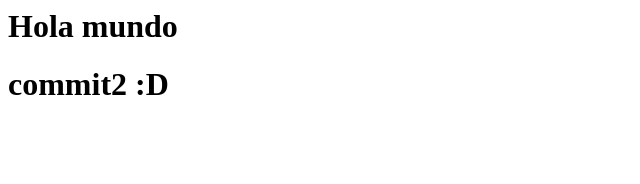
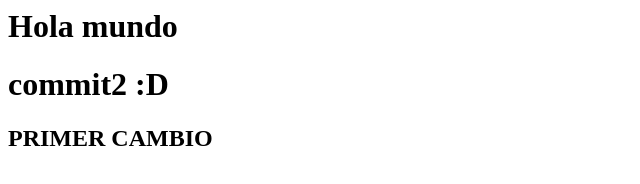
Before and after one commit to Rick1701/proySemIS, a plain HTML site: page index.html in a window 1280 px wide. Shown: the whole page, without its empty margins (0-640 px from the left). Drawn offline with Linux system fonts and the light colour scheme.

Commit message:
modificacion index.html

```diff
--- a/index.html
+++ b/index.html
@@ -1,2 +1,3 @@
 <h1>Hola mundo</h1>
 <h1>commit2 :D</h1>
+<h2>PRIMER CAMBIO</h2>
```
